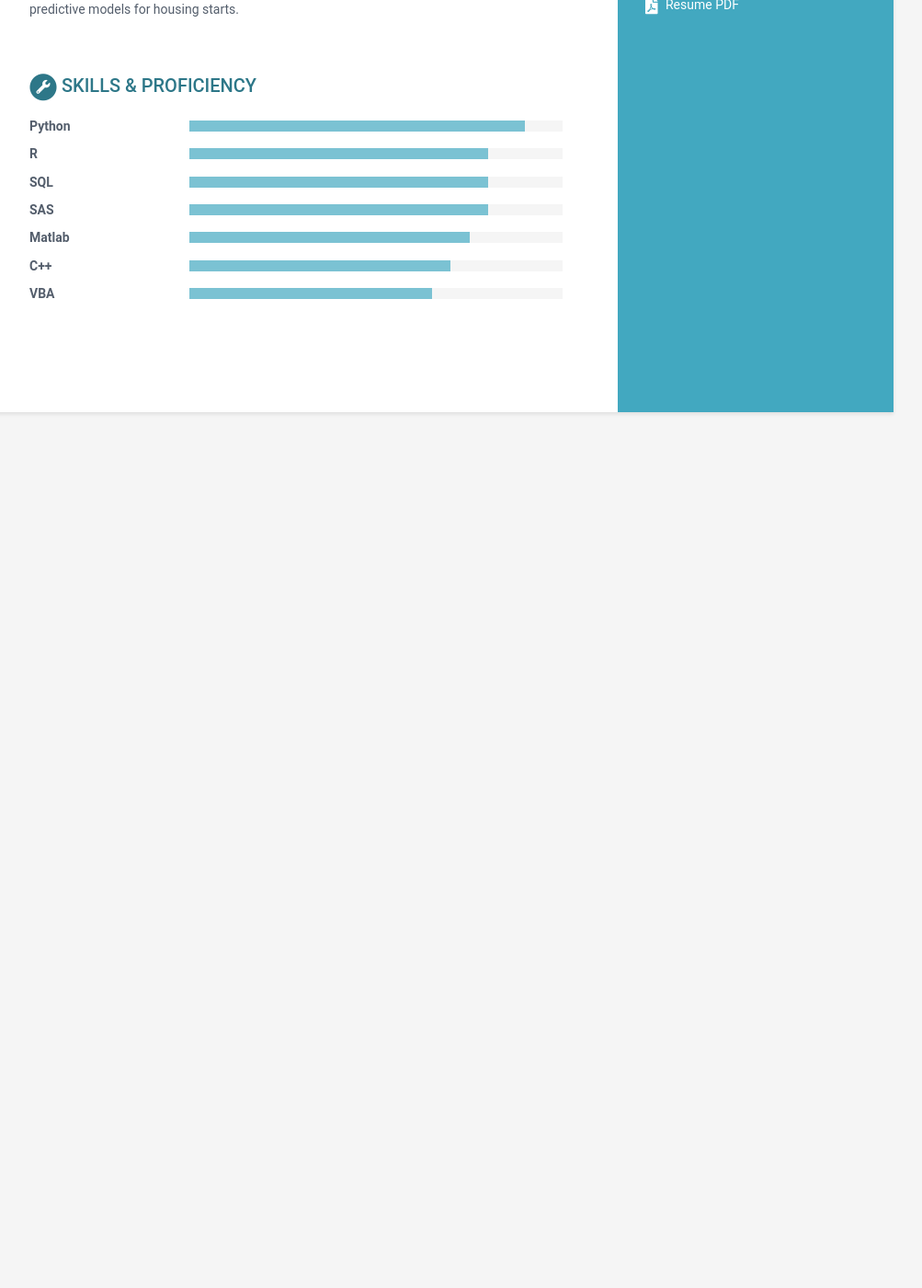
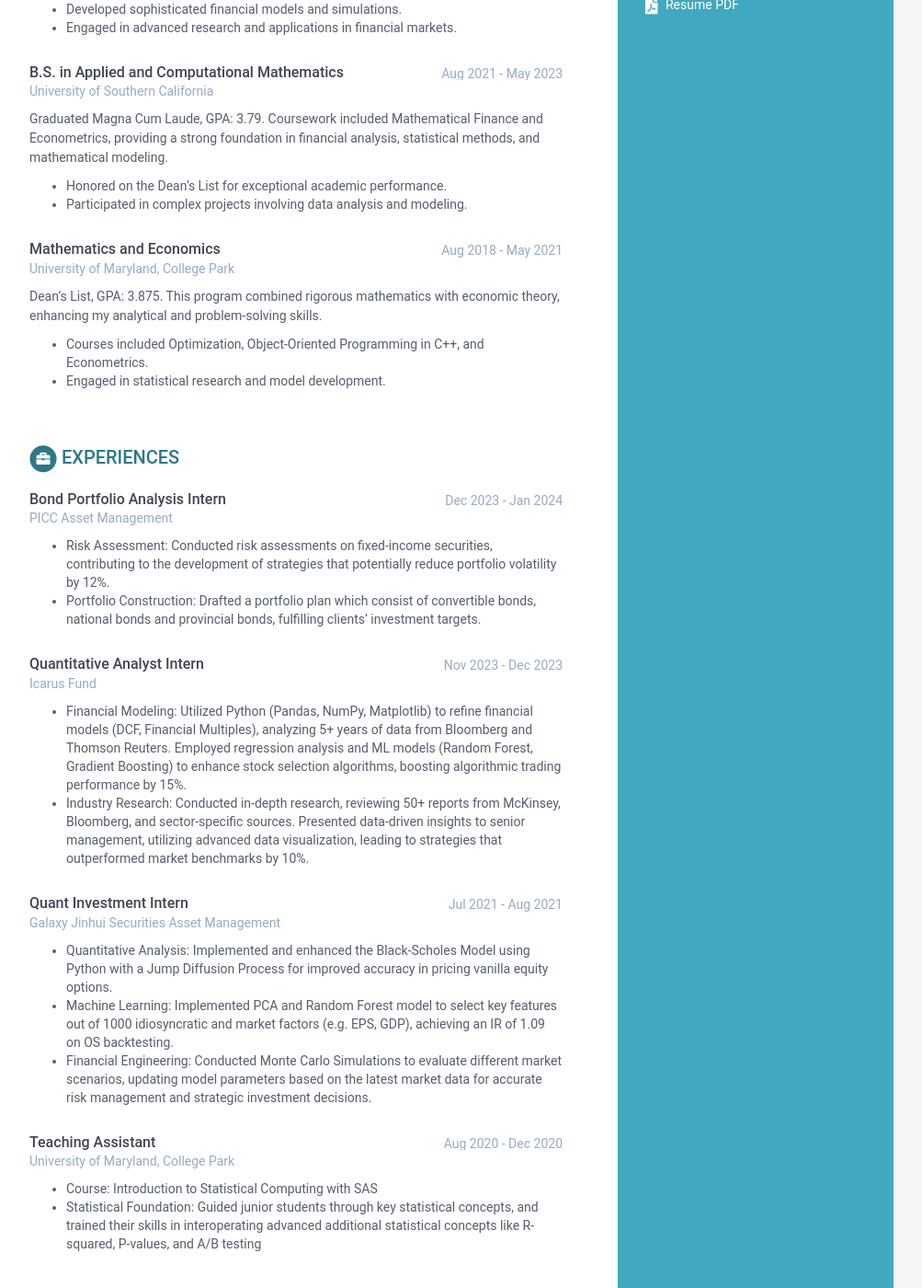
Before and after one commit to jingzixu/jingzixu.github.io, a Jekyll site: the page built from index.html, in a window 1280 px wide and 1400 px high, scrolled down 519 px. Shown: the whole window at 92% size, without its empty margins (168-1171 px from the left). Built offline with Jekyll 4.4.1, drawn with Linux system fonts in a browser that asks for light colours; before the commit the page ends 1027 px from its top, so only the background shows below that; some of the changed text lies outside the part shown.

Commit message:
Update data.yml

```diff
--- a/_data/data.yml
+++ b/_data/data.yml
@@ -55,86 +55,61 @@ career-profile:
        - Proficient in risk assessment and portfolio construction, having contributed to significant portfolio volatility reductions.
 
        - Skilled in advanced programming languages, including Python, R, and C++, and familiar with industry-standard tools such as Bloomberg and Thomson Reuters.
-
-
-data:
-  education:
+education:
+  title: Education
+  info:
     - degree: Master of Engineering in Financial Engineering
       university: Cornell University, College of Engineering
-      time: "Current student"
+      time: Current student
       details: |
-        - GPA: 3.74
-        - Specializing in Stochastic Calculus, Fixed Income Securities, and Monte Carlo Simulation.
+        GPA: 3.74. Specializing in Stochastic Calculus, Fixed Income Securities, and Monte Carlo Simulation. These courses involve extensive quantitative analysis, risk assessment, and portfolio construction.
+          - Developed sophisticated financial models and simulations.
+          - Engaged in advanced research and applications in financial markets.
 
     - degree: B.S. in Applied and Computational Mathematics
       university: University of Southern California
-      time: "Aug 2021 - May 2023"
+      time: Aug 2021 - May 2023
       details: |
-        - Magna Cum Laude
-        - Dean's List, GPA: 3.79
-        - Relevant coursework included Mathematical Finance and Econometrics.
+        Graduated Magna Cum Laude, GPA: 3.79. Coursework included Mathematical Finance and Econometrics, providing a strong foundation in financial analysis, statistical methods, and mathematical modeling.
+          - Honored on the Dean's List for exceptional academic performance.
+          - Participated in complex projects involving data analysis and modeling.
 
     - degree: Mathematics and Economics
       university: University of Maryland, College Park
-      time: "Aug 2018 - May 2021"
+      time: Aug 2018 - May 2021
       details: |
-        - Dean’s List, GPA: 3.875
-        - Courses included Optimization, Object-Oriented Programming in C++.
-
-# education:
-    # - degree: Master of Engineering in Financial Engineering
-      # university: Cornell University, College of Engineering
-      # time: Current student
-      # details: |
-        # - GPA：3.74
-        # - Specializing in Stochastic Calculus, Fixed Income Securities, and Monte Carlo Simulation.
-
-    # - degree:  B.S. in Applied and Computational Mathematics
-      # university: University of Southern California
-      # time: Aug 2021 - May 2023
-      # details: |
-        # - Magna Cum Laude
-        # - Dean's List, GPA：3.79
-        # - Relevant coursework included Mathematical Finance and Econometrics.
-
-    # - degree:  Mathematics and Economics
-      # university: University of Maryland, College Park
-      # time: Aug 2018 - May 2021
-      # details: |
-        # - Dean’s List, GPA: 3.875.
-        # - Courses included Optimization, Object-Oriented Programming in C++.
+        Dean’s List, GPA: 3.875. This program combined rigorous mathematics with economic theory, enhancing my analytical and problem-solving skills.
+        - Courses included Optimization, Object-Oriented Programming in C++, and Econometrics.
+        - Engaged in statistical research and model development.
 
 experiences:
-    - role: Bond Portfolio Analysis Intern
-      time: Dec 2023 - Jan 2024
-      company: PICC Asset Management
-      details: |
-        - Risk Assessment: Conducted risk assessments on fixed-income securities, contributing to the development of strategies that potentially reduce portfolio volatility by 12%.
-        - Portfolio Construction: Drafted a portfolio plan which consist of convertible bonds, national bonds and provincial bonds, fulfilling clients’ investment targets.
-    - role: Quantitative Analyst Intern
-      time: Nov 2023 - Dec 2023
-      company: Icarus Fund
-      details: |
-        - Financial Modeling: Utilized Python (Pandas, NumPy, Matplotlib) to refine financial models (DCF, Financial Multiples), analyzing 5+ years of data from Bloomberg and Thomson Reuters. Employed regression analysis and ML models (Random Forest, Gradient Boosting) to enhance stock selection algorithms, boosting algorithmic trading performance by 15%.
-        - Industry Research: Conducted in-depth research, reviewing 50+ reports from McKinsey, Bloomberg, and sector-specific sources. Presented data-driven insights to senior management, utilizing advanced data visualization, leading to strategies that outperformed market benchmarks by 10%.
-    - role: Quant Investment Intern
-      time: Jul 2021 - Aug 2021
-      company: Galaxy Jinhui Securities Asset Management
-      details: |
-        - Quantitative Analysis: Implemented and enhanced the Black-Scholes Model using Python with a
-        Jump Diffusion Process for improved accuracy in pricing vanilla equity options.
-        - Machine Learning: Implemented PCA and Random Forest model to select key features out of 1000
-        idiosyncratic and market factors (e.g. EPS, GDP), achieving an IR of 1.09 on OS backtesting.
-        - Financial Engineering: Conducted Monte Carlo Simulations to evaluate different market scenarios,
-        updating model parameters based on the latest market data for accurate risk management
-        and strategic investment decisions.
-    - role: Teaching Assistant
-      time: Aug 2020 - Dec 2020
-      company: University of Maryland, College Park
-      details: |
-        - Course: Introduction to Statistical Computing with SAS
-        - Statistical Foundation: Guided junior students through key statistical concepts, and trained
-        their skills in interoperating advanced additional statistical concepts like R-squared, P-values, and A/B testing
+    title: Experiences
+    info:
+      - role: Bond Portfolio Analysis Intern
+        time: Dec 2023 - Jan 2024
+        company: PICC Asset Management
+        details: |
+          - Risk Assessment: Conducted risk assessments on fixed-income securities, contributing to the development of strategies that potentially reduce portfolio volatility by 12%.
+          - Portfolio Construction: Drafted a portfolio plan which consist of convertible bonds, national bonds and provincial bonds, fulfilling clients’ investment targets.
+      - role: Quantitative Analyst Intern
+        time: Nov 2023 - Dec 2023
+        company: Icarus Fund
+        details: |
+          - Financial Modeling: Utilized Python (Pandas, NumPy, Matplotlib) to refine financial models (DCF, Financial Multiples), analyzing 5+ years of data from Bloomberg and Thomson Reuters. Employed regression analysis and ML models (Random Forest, Gradient Boosting) to enhance stock selection algorithms, boosting algorithmic trading performance by 15%.
+          - Industry Research: Conducted in-depth research, reviewing 50+ reports from McKinsey, Bloomberg, and sector-specific sources. Presented data-driven insights to senior management, utilizing advanced data visualization, leading to strategies that outperformed market benchmarks by 10%.
+      - role: Quant Investment Intern
+        time: Jul 2021 - Aug 2021
+        company: Galaxy Jinhui Securities Asset Management
+        details: |
+          - Quantitative Analysis: Implemented and enhanced the Black-Scholes Model using Python with a Jump Diffusion Process for improved accuracy in pricing vanilla equity options.
+          - Machine Learning: Implemented PCA and Random Forest model to select key features out of 1000 idiosyncratic and market factors (e.g. EPS, GDP), achieving an IR of 1.09 on OS backtesting.
+          - Financial Engineering: Conducted Monte Carlo Simulations to evaluate different market scenarios, updating model parameters based on the latest market data for accurate risk management and strategic investment decisions.
+      - role: Teaching Assistant
+        time: Aug 2020 - Dec 2020
+        company: University of Maryland, College Park
+        details: |
+          - Course: Introduction to Statistical Computing with SAS
+          - Statistical Foundation: Guided junior students through key statistical concepts, and trained their skills in interoperating advanced additional statistical concepts like R-squared, P-values, and A/B testing
 
 projects:
     title: Projects
```
